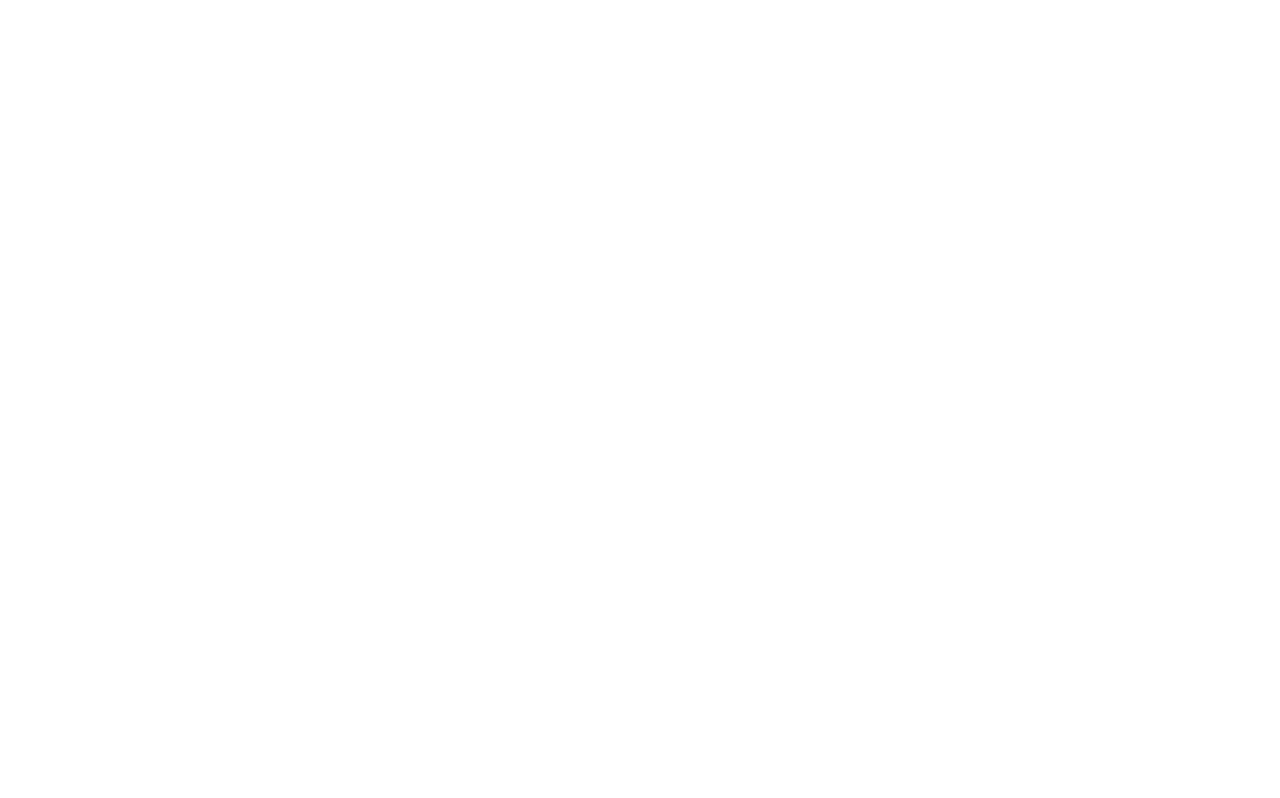
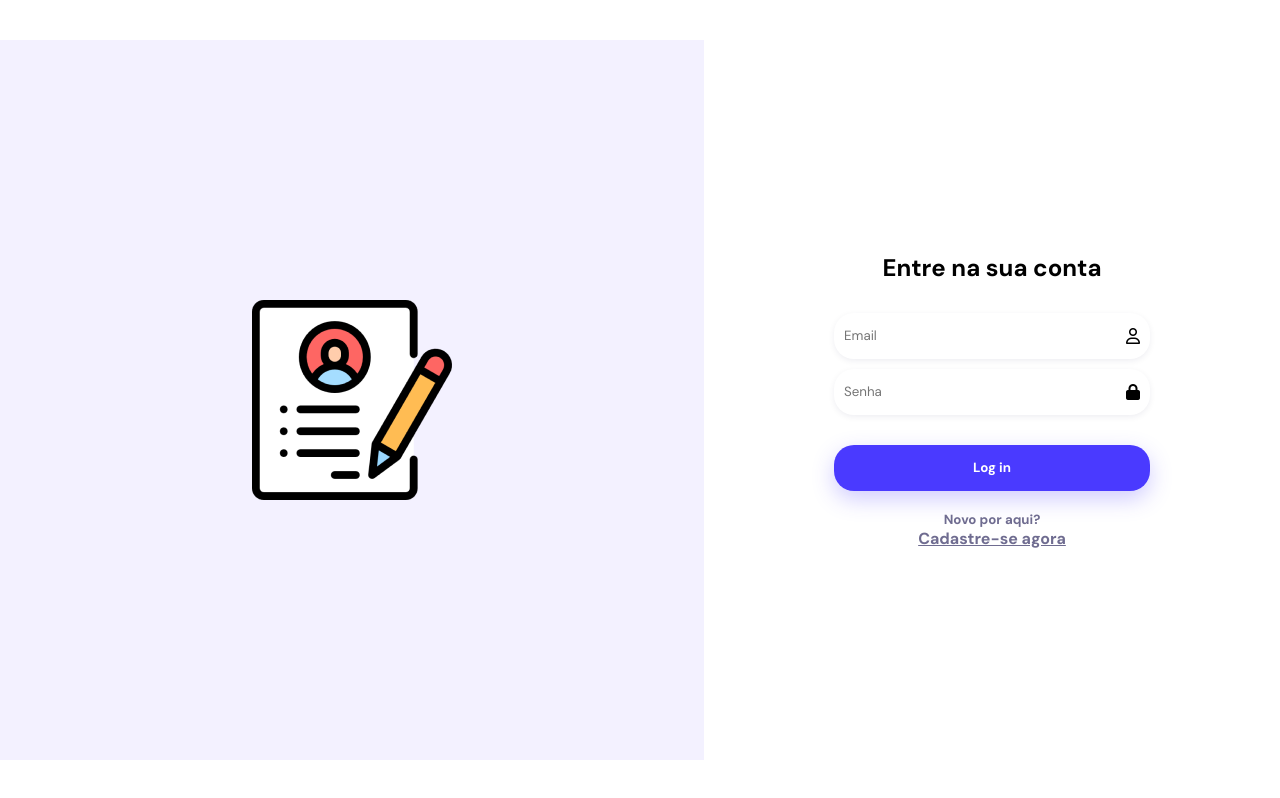
Before and after one commit to kevinaryeldev/vemser-trabalho-final-javascript, a plain HTML site: page index.html in a window 1280 px wide. Drawn offline with Linux system fonts and the light colour scheme.

Commit message:
Home - V1

```diff
--- a/css/style.css
+++ b/css/style.css
@@ -0,0 +1,88 @@
+/* Imports */
+
+@import url('https://fonts.googleapis.com/css2?family=DM+Sans:ital,wght@0,400;0,700;1,400&display=swap');
+
+/* Estilização Home */
+* {
+    padding: 0;
+    margin: 0;
+    font-family: 'DM Sans', sans-serif;
+}
+
+.home-container {
+    display: flex;
+    align-items: center;
+    width: 100%;
+    height: 100vh;
+}
+
+.home-container-55 {
+    width: 55%;
+    height: 90vh;
+    background-color: #F3F1FF;
+    display: flex;
+    justify-content: center;
+    align-items: center;
+}
+
+.home-container-55 img {
+    width: 200px;
+    height: 200px;
+}
+
+.home-container-45 {
+    width: 45%;
+    height: 90vh;
+    display: flex;
+    flex-direction: column;
+    justify-content: center;
+    align-items: center;
+}
+
+.home-inputers {
+    display: flex;
+    flex-direction: column;
+    gap: 10px;
+    margin: 30px 0;
+}
+
+.home-input {
+    border-radius: 20px;
+    box-shadow: 0px 2px 6px rgba(19, 18, 66, 0.07);
+    width: 296px;
+    height: 46px;
+    display: flex;
+    justify-content: space-between;
+    align-items: center;
+    padding: 0 10px;
+}
+
+.home-input input {
+    border: none;
+}
+
+.home-btn-log {
+    background-color: #4A3AFF;
+    color: white;
+    font-weight: 700;
+    border-radius: 20px;
+    border: none;
+    width: 316px;
+    height: 46px;
+    cursor: pointer;
+    box-shadow: 0px 8px 22px rgba(74, 58, 255, 0.26);
+}
+
+.home-new-user {
+    display: flex;
+    flex-direction: column;
+    justify-content: center;
+    align-items: center;
+    margin-top: 20px;
+    color: #6F6C90;
+}
+
+.home-new-user a {
+    color: #6F6C90;
+    font-weight: 700;
+}
--- a/index.html
+++ b/index.html
@@ -4,9 +4,38 @@
     <meta charset="UTF-8">
     <meta http-equiv="X-UA-Compatible" content="IE=edge">
     <meta name="viewport" content="width=device-width, initial-scale=1.0">
-    <title> Trabalho Final Javascript - Equipe 03 </title>
+    <link rel="stylesheet" href="https://cdnjs.cloudflare.com/ajax/libs/font-awesome/6.2.0/css/all.min.css">
+    <link rel="stylesheet" href="./css/style.css">
+    <title>Home</title>
 </head>
 <body>
+    <section class="home-container">
+        <div class="home-container-55">
+            <img src="./assets/home-img/home-icon.png" alt="">
+        </div>
+
+        <div class="home-container-45">
+            <h1>Entre na sua conta</h1>
+
+            <div class="home-inputers">
+                <div class="home-input">
+                    <input type="text" placeholder="Email">
+                    <i class="fa-regular fa-user"></i>
+                </div>
+                <div class="home-input">
+                    <input type="text" placeholder="Senha">
+                    <i class="fa-solid fa-lock"></i>
+                </div>
+            </div>
+
+            <button class="home-btn-log">Log in</button>
+
+            <div class="home-new-user">
+                <h5>Novo por aqui?</h5>
+                <a href="">Cadastre-se agora</a>
+            </div>
+        </div>
+    </section>
 
 </body>
 </html>
```
Also changed, not shown: assets/home-img/home-icon.png (added).
